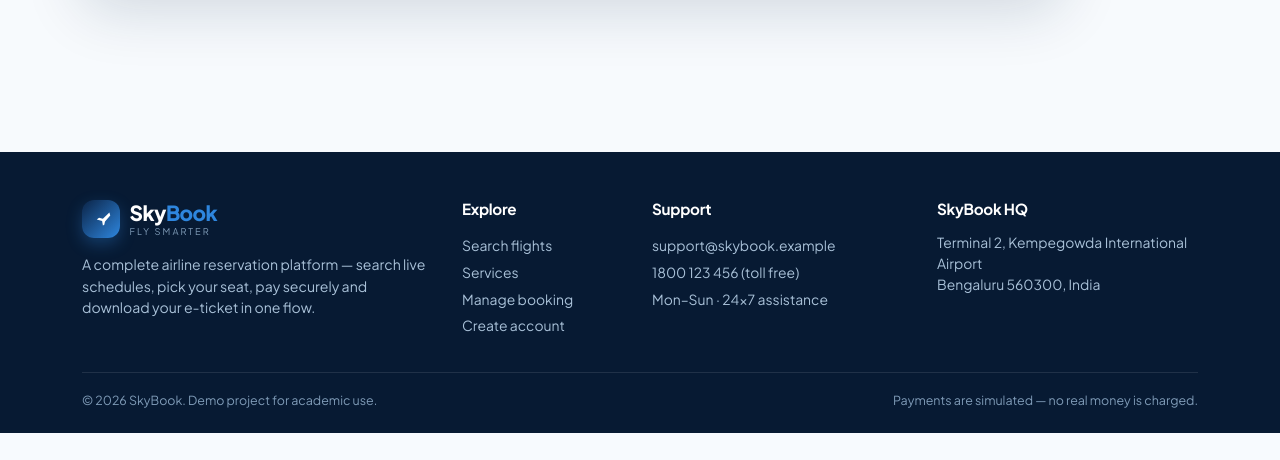
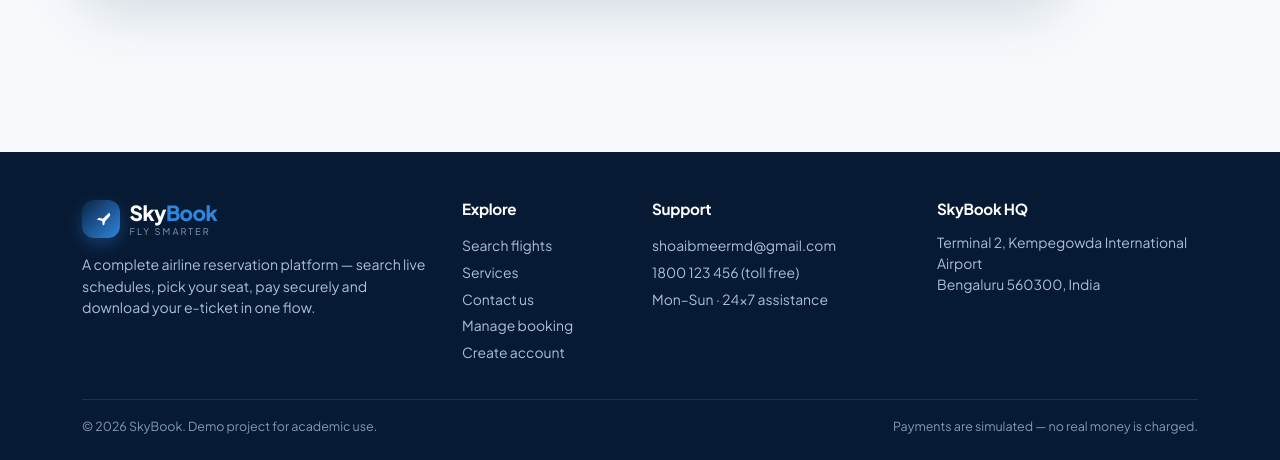
Before and after one commit to meer-md-shoaib/SkyBook, a Flask app: a page that uses app/templates/base.html in a window 1280 px wide. Shown: the part 679-1139 px from the top of the page. Before the commit the page ends 1112 px from the top, so only its background shows below. Run offline with Flask 3, Linux system fonts and the light colour scheme; parts of the project's set-up code (start-up, migrations or seed data) failed here and were passed over; some libraries are stand-ins or nearby versions.

Commit message:
feat(templates): update navigation links and footer to use standalone pages and shoaibmeermd@gmail.com

```diff
--- a/app/templates/base.html
+++ b/app/templates/base.html
@@ -43,8 +43,8 @@
               <li class="nav-item"><a class="nav-link" href="{{ url_for('admin.dashboard') }}">Admin</a></li>
             {% endif %}
           {% endif %}
-          <li class="nav-item"><a class="nav-link" href="{{ url_for('main.index') }}#services">Services</a></li>
-          <li class="nav-item"><a class="nav-link" href="{{ url_for('main.index') }}#contact">Contact</a></li>
+          <li class="nav-item"><a class="nav-link" href="{{ url_for('main.services') }}">Services</a></li>
+          <li class="nav-item"><a class="nav-link" href="{{ url_for('main.contact') }}">Contact</a></li>
         </ul>
 
         <div class="d-flex align-items-center gap-2 mt-3 mt-lg-0">
@@ -101,7 +101,7 @@
   {% block content %}{% endblock %}
 </main>
 
-<footer class="site-footer" id="contact">
+<footer class="site-footer">
   <div class="container">
     <div class="row g-4">
       <div class="col-lg-4">
@@ -122,13 +122,14 @@
       <div class="col-6 col-lg-2">
         <h5>Explore</h5>
         <a href="{{ url_for('main.index') }}#search">Search flights</a><br>
-        <a href="{{ url_for('main.index') }}#services">Services</a><br>
+        <a href="{{ url_for('main.services') }}">Services</a><br>
+        <a href="{{ url_for('main.contact') }}">Contact us</a><br>
         <a href="{{ url_for('bookings.my_bookings') }}">Manage booking</a><br>
         <a href="{{ url_for('auth.register') }}">Create account</a>
       </div>
       <div class="col-6 col-lg-3">
         <h5>Support</h5>
-        <a href="mailto:support@skybook.example">support@skybook.example</a><br>
+        <a href="mailto:shoaibmeermd@gmail.com">shoaibmeermd@gmail.com</a><br>
         <a href="tel:+911800123456">1800 123 456 (toll free)</a><br>
         <span style="font-size:.87rem">Mon–Sun · 24×7 assistance</span>
       </div>
```
